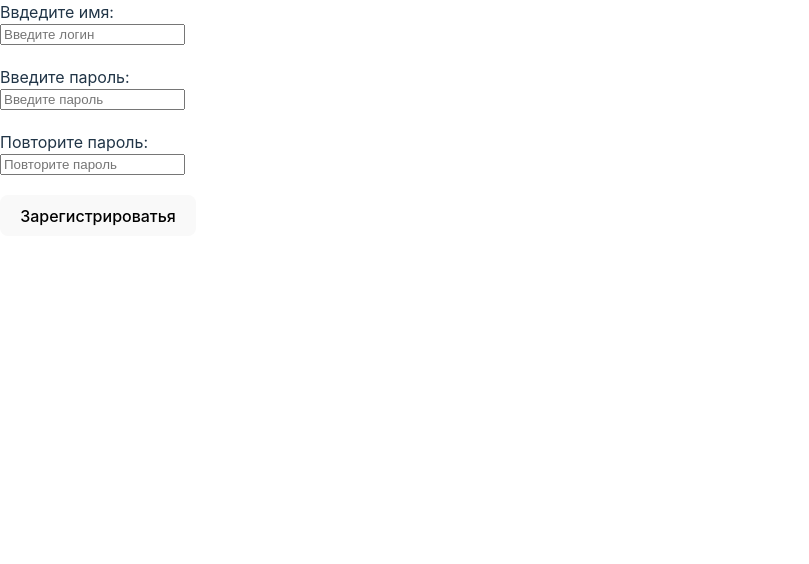
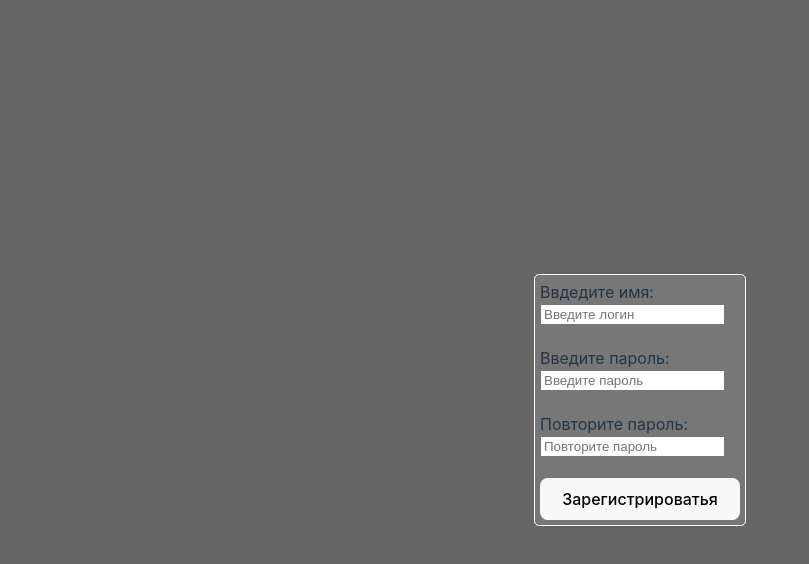
Before and after one commit to Rozgonyaev-Nikita/Chat-frontdent, a React (Vite) app: page /registration in a window 1280 px wide. Shown: the top 564 px of the page, without its empty margins (0-809 px from the left). Built offline with nearby package versions, Linux system fonts and the light colour scheme.

Commit message:
Улучшил стили

```diff
--- a/src/App.css
+++ b/src/App.css
@@ -4,9 +4,29 @@
 
 .gridSeparator {
   display: grid;
-  grid-template-columns: 400px minmax(300px, 1fr) 400px;
+  grid-template-columns: 1fr minmax(400px, 1fr) 1fr;
   min-height: 100vh;
 }
 .asidePanel {
   background-color: #666;
 }
+@media (max-width: 500px) {
+  .gridSeparator {
+    grid-template-columns: minmax(300px, 1fr);
+  }
+  .asidePanel {
+    display: none;
+  }
+}
+@media (max-width: 330px) {
+  .gridSeparator {
+    grid-template-columns: minmax(200px, 1fr);
+  }
+  .asidePanel {
+    display: none;
+  }
+}
+
+.roomList {
+  background-color: #708090;
+}
--- a/src/components/Room/Room.module.css
+++ b/src/components/Room/Room.module.css
@@ -1,8 +1,18 @@
 .room {
-  background-color: aqua;
-  border-radius: 40px;
+  background-color: lavender;
+  /* border-radius: 40px; */
   padding: 5px;
+  margin-top: 5px;
 }
 .h5 {
-  margin: 5px;
+  margin: 5px 0px;
 }
+.lastMessage {
+  margin: 0;
+  white-space: nowrap; /* Запрещаем перенос текста на новую строку */
+  overflow: hidden; /* Скрываем текст, выходящий за пределы контейнера */
+  text-overflow: ellipsis;
+}
+.user {
+  color: red;
+}
--- a/src/components/Room/Room.tsx
+++ b/src/components/Room/Room.tsx
@@ -2,6 +2,7 @@ import { FC, useEffect, useState } from "react";
 import { useNavigate } from "react-router-dom";
 import classes from "./Room.module.css";
 import axios from "axios";
+import { useAppSelector } from "../../hooks/reduxHooks";
 
 interface IRoom {
   room: string;
@@ -20,6 +21,9 @@ const Room: FC<IRoom> = ({ room }) => {
     _id: {},
     date: new Date(),
   });
+
+  const name = useAppSelector((state) => state.auth.user.login);
+
   const navigate = useNavigate();
   const goToThePage = () => {
     navigate(`/${room}`);
@@ -39,7 +43,12 @@ const Room: FC<IRoom> = ({ room }) => {
   return (
     <div onClick={goToThePage} className={classes.room}>
       <h5 className={classes.h5}>{room}</h5>
-      <p>{roomInfo.text}</p>
+      <p className={classes.lastMessage}>
+        <span className={classes.user}>
+          {name === roomInfo.name ? "Вы: " : `${roomInfo.name}: `}
+        </span>{" "}
+        {roomInfo.text}
+      </p>
     </div>
   );
 };
--- a/src/index.css
+++ b/src/index.css
@@ -26,7 +26,7 @@ a:hover {
 body {
   margin: 0;
   display: flex;
-  min-width: 320px;
+  min-width: 250px;
   min-height: 100vh;
 }
 
--- /dev/null
+++ b/src/pages/Avtorization/Avtorization.module.css
@@ -0,0 +1,37 @@
+.avtorization {
+  display: flex;
+  flex-direction: column;
+  align-items: center;
+  justify-content: center;
+  height: 100%;
+  background-color: #666;
+}
+.form {
+  display: flex;
+  flex-direction: column;
+  justify-content: space-around;
+
+  min-width: 200px;
+  max-width: 300px;
+  height: 200px;
+  padding: 5px;
+
+  border: 1px solid white;
+  border-radius: 5px;
+  background-color: #777;
+}
+.back {
+  align-self: center;
+}
+
+@media (max-width: 500px) {
+  .form {
+    min-width: 225px;
+    max-width: 300px;
+    height: 200px;
+
+    padding: 5px;
+    border: 1px solid white;
+    border-radius: 5px;
+  }
+}
--- a/src/pages/Avtorization.tsx
+++ b/src/pages/Avtorization/Avtorization.tsx
@@ -1,8 +1,9 @@
 import { useState } from "react";
 import { Link, useNavigate } from "react-router-dom";
 import axios from "axios";
-import { authAction } from "../store/authSlice";
-import { useAppDispatch } from "../hooks/reduxHooks";
+import { authAction } from "../../store/authSlice";
+import { useAppDispatch } from "../../hooks/reduxHooks";
+import classes from "./Avtorization.module.css";
 
 const Avtorization = () => {
   const [login, setLogin] = useState("");
@@ -15,6 +16,7 @@ const Avtorization = () => {
   const dispatch = useAppDispatch();
 
   const avtorization = () => {
+    console.log("начало входа");
     axios
       .get("https://chat-backend-a7g9.onrender.com/api/getUser", {
         params: {
@@ -46,7 +48,8 @@ const Avtorization = () => {
   // }, []);
 
   return (
-    <div className="registration">
+    <div className={classes.avtorization}>
+      <div className={classes.form}>
         <input
           type="text"
           value={login}
@@ -60,8 +63,13 @@ const Avtorization = () => {
           placeholder="Введите пароль"
         />
         <button onClick={avtorization}>Войти</button>
-      <Link to="/registration">Зарегистрироваться</Link>
-      <Link to="/">Назад</Link>
+        <Link to="/registration" className={classes.back}>
+          Зарегистрироваться
+        </Link>
+        <Link to="/" className={classes.back}>
+          Назад
+        </Link>
+      </div>
     </div>
   );
 };
--- a/src/pages/Chat/Chat.module.css
+++ b/src/pages/Chat/Chat.module.css
@@ -43,3 +43,16 @@
   text-align: left;
   word-wrap: break-word;
 }
+
+@media (max-width: 330px) {
+  .wrapper {
+    background-color: #708090;
+    min-height: 100vh;
+    /* min-height: 100%; */
+    display: flex;
+    flex-direction: column;
+    justify-content: space-between;
+    padding: 5px;
+    box-sizing: border-box;
+  }
+}
--- /dev/null
+++ b/src/pages/Registration/Registration.module.css
@@ -0,0 +1,23 @@
+.registration {
+  display: flex;
+  flex-direction: column;
+  align-items: center;
+  justify-content: center;
+  height: 100%;
+  background-color: #666;
+}
+
+.form {
+  display: flex;
+  flex-direction: column;
+  justify-content: space-around;
+
+  min-width: 200px;
+  max-width: 300px;
+  height: 240px;
+  padding: 5px;
+
+  border: 1px solid white;
+  border-radius: 5px;
+  background-color: #777;
+}
--- a/src/pages/Registration.tsx
+++ b/src/pages/Registration/Registration.tsx
@@ -1,6 +1,8 @@
 import { useState } from "react";
 import { useForm } from "react-hook-form";
 import axios from "axios";
+import { useNavigate } from "react-router-dom";
+import classes from "./Registration.module.css";
 // import { Link, useNavigate } from 'react-router-dom';
 
 const Registration = () => {
@@ -8,10 +10,11 @@ const Registration = () => {
   const [password, setPassword] = useState("");
   const [password2, setPassword2] = useState("");
 
+  const navigate = useNavigate();
+
   const {
     register,
     formState: { errors },
-    handleSubmit,
   } = useForm({ mode: "onBlur" });
 
   // const navigate = useNavigate();
@@ -25,18 +28,15 @@ const Registration = () => {
         password,
         rooms: [],
       });
-      // navigate('/avtorization');
+      navigate("/avtorization");
     } else {
       console.log("Ты что дебил?");
     }
   };
-  const onSubmit = () => {
-    console.log(JSON.stringify(onSubmit));
-  };
 
   return (
-    <div className="registration">
-      <form onSubmit={handleSubmit(onSubmit)}>
+    <div className={classes.registration}>
+      <div className={classes.form}>
         <label>
           Ввдедите имя:
           <input
@@ -102,7 +102,7 @@ const Registration = () => {
         )}
         {/* <input type="submit" value="Зарегистрироватья" disabled={!isValid} /> */}
         <button onClick={registration}>Зарегистрироватья</button>
-      </form>
+      </div>
       {/* <Link to={'/avtorization'}>Назад</Link> */}
     </div>
   );
--- a/src/pages/RoomList.tsx
+++ b/src/pages/RoomList.tsx
@@ -18,7 +18,7 @@ function RoomList() {
   }, [isAuth, navigate]);
 
   return (
-    <div>
+    <div className="roomList">
       <CreateRoom />
       <div>
         {user.rooms.map((room, index) => (
--- a/src/pages/index.ts
+++ b/src/pages/index.ts
@@ -1,5 +1,5 @@
-export { default as Registration } from "./Registration";
-export { default as Avtorization } from "./Avtorization";
+export { default as Registration } from "./Registration/Registration";
+export { default as Avtorization } from "./Avtorization/Avtorization";
 export { default as RoomList } from "./RoomList";
 export { default as Layout } from "./Layout";
 export { default as Chat } from "./Chat/Chat";
```
Lines whose indentation alone changed are shown as unchanged.
